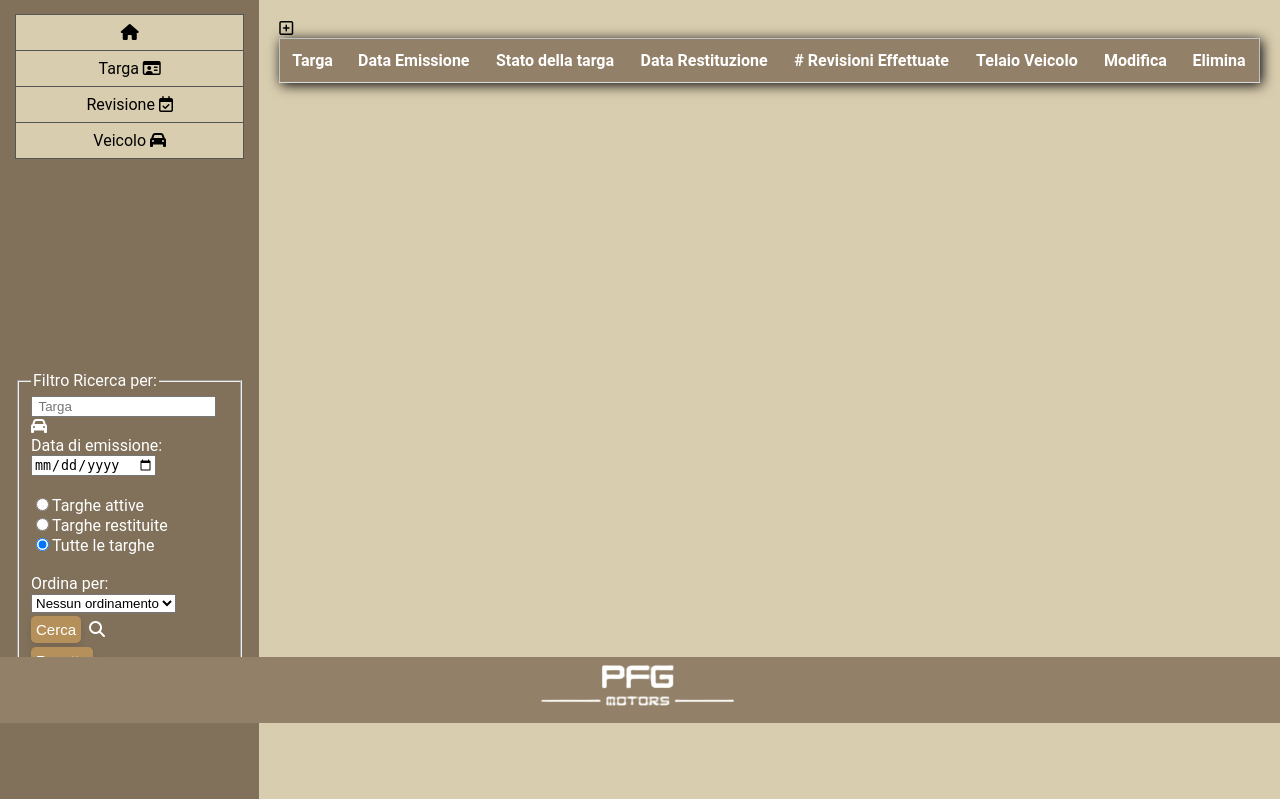
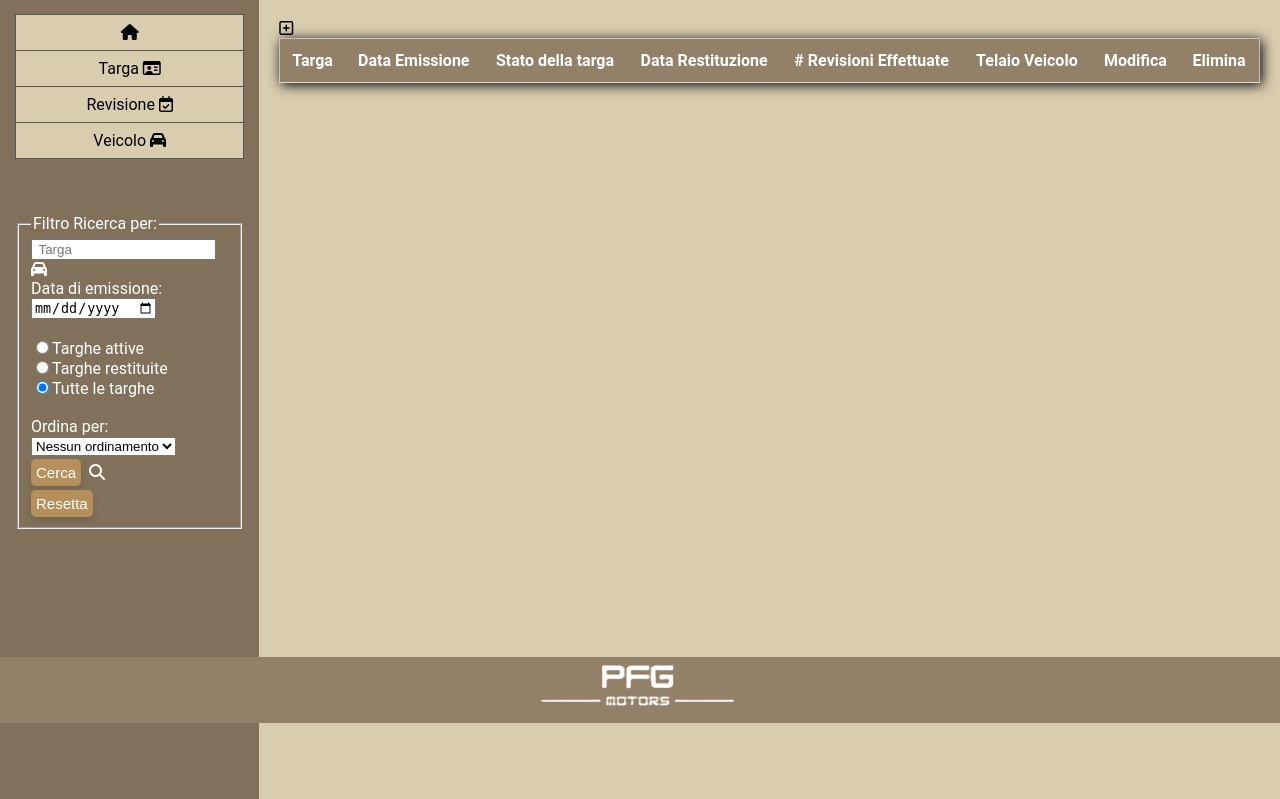
Before and after one commit to GabrieleMasinari27/ProgettoPW24_PFG, a Django app: page /targa/ in a window 1280 px wide. Shown: the part 77-876 px from the top of the page. Run offline with Django 5.2, Linux system fonts and the light colour scheme; lists and menus that the app fills with data are empty; some libraries are stand-ins or nearby versions.

Commit message:
pushissimo

```diff
--- a/Project_2/Progetto_Django/ProgettoPW24/main/templates/Index.html
+++ b/Project_2/Progetto_Django/ProgettoPW24/main/templates/Index.html
@@ -16,7 +16,7 @@
      </header>
     <div class="container-fluid p-0" style="display: flex; flex-direction: column; height: 100vh;">
         <div class="row" style="display: flex; flex: 1;">
-            <div class="ricercasx col-sm-3 p-2">
+            <div class="ricercasx col-sm-3 p-2" >
                 <div class="nav">
                     {% include 'nav.html' %}
                 </div>
--- a/Project_2/Progetto_Django/ProgettoPW24/main/templates/Revisione.html
+++ b/Project_2/Progetto_Django/ProgettoPW24/main/templates/Revisione.html
@@ -15,7 +15,7 @@
      </header>
     <div class="container-fluid" style="display: flex; flex-direction: column; height: 100vh; padding: 0; margin: 0;">
         <div class="row" style="display: flex; flex: 1; margin: 0; padding: 0;">
-            <div class="ricercasx col-sm-3 p-2" style="background-color: #81715b; display: flex; flex-direction: column; padding: 15px;">
+            <div class="ricercasx col-sm-3 p-2" style="background-color: #81715b; flex-direction: column; padding: 15px;">
                 <div class="nav" style="flex: 1;">
                     {% include 'nav.html' %}
                 </div>
--- a/Project_2/Progetto_Django/ProgettoPW24/main/templates/Targa.html
+++ b/Project_2/Progetto_Django/ProgettoPW24/main/templates/Targa.html
@@ -17,8 +17,8 @@
      </header>
     <div class="container-fluid" style="display: flex; flex-direction: column; height: 100vh;">
         <div class="row" style="display: flex; flex: 1;">
-            <div class="ricercasx col-sm-3 p-2" style="background-color: #81715b; padding: 15px; display: flex; flex-direction: column;">
-                <div class="nav">
+            <div class="ricercasx col-sm-3 p-2" style="background-color: #81715b; padding: 15px; flex-direction: column;">
+                <div class="nav" style="flex: 1;">
                     {% include 'nav.html' %}
                 </div>
                 <div class="filtro">
--- a/Project_2/Progetto_Django/ProgettoPW24/main/templates/Veicolo.html
+++ b/Project_2/Progetto_Django/ProgettoPW24/main/templates/Veicolo.html
@@ -15,7 +15,7 @@
      </header>
     <div class="container-fluid" style="display: flex; flex-direction: column; height: 100vh;">
         <div class="row" style="display: flex; flex: 1;">
-            <div class="ricercasx col-sm-3 p-2" style="background-color: #81715b; padding: 15px; display: flex; flex-direction: column;">
+            <div class="ricercasx col-sm-3 p-2" style="background-color: #81715b; padding: 15px; flex-direction: column;">
                 <div class="nav" style="flex: 1;">
                     {% include 'nav.html' %}
                 </div>
```
Also changed, not shown: Project_2/Progetto_Django/ProgettoPW24/main/templates/Header.html (deleted, +0 -15 lines).
